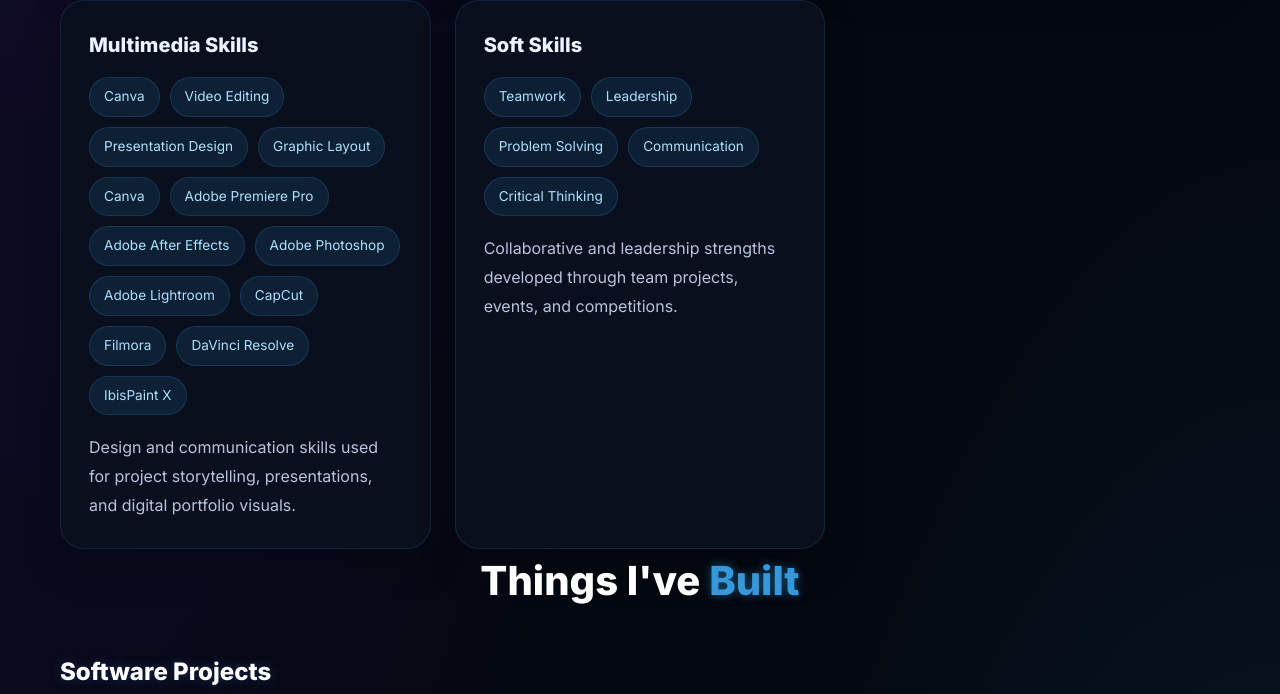
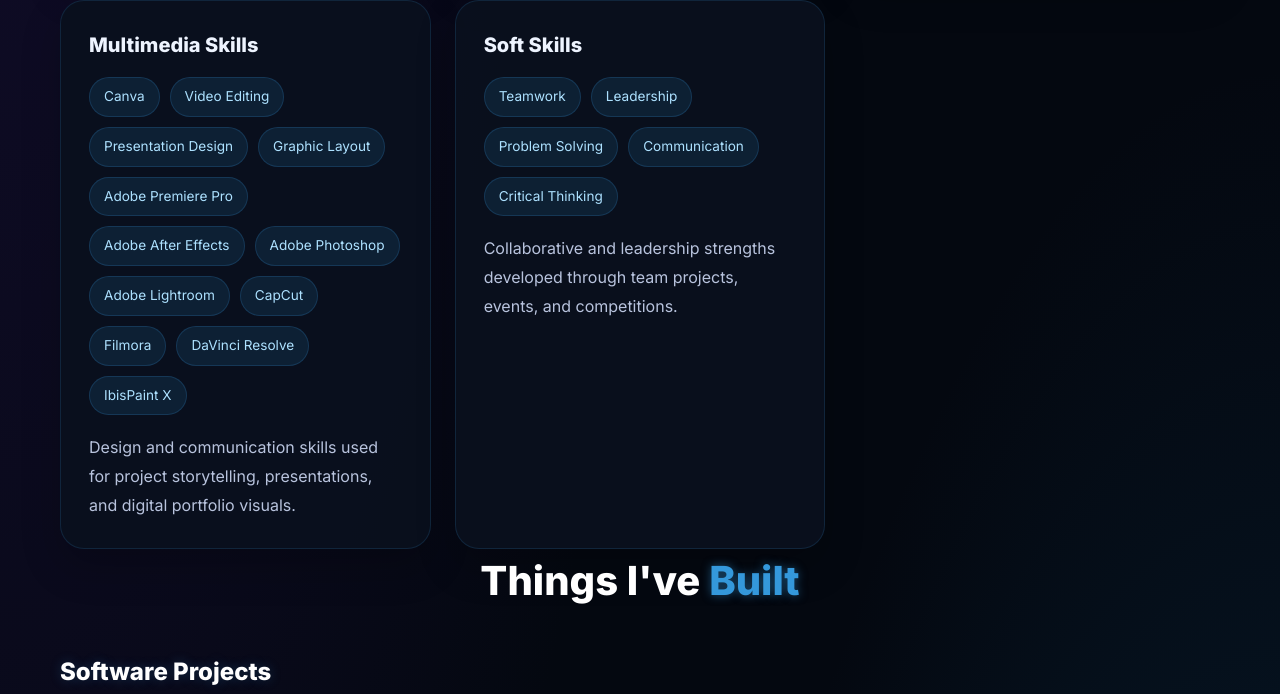
Before and after one commit to smznthariuz/samportfolio, a plain HTML site: page index.html in a window 1280 px wide. Shown: the part 2031-2725 px from the top of the page. Drawn offline with Linux system fonts and the light colour scheme.

Commit message:
Remove duplicate 'Canva' entry from index.html
Removed duplicate 'Canva' span from the list.

```diff
--- a/index.html
+++ b/index.html
@@ -177,7 +177,6 @@
                         <span>Video Editing</span>
                         <span>Presentation Design</span>
                         <span>Graphic Layout</span>
-                        <span>Canva</span>
                         <span>Adobe Premiere Pro</span>
                         <span>Adobe After Effects</span>
                         <span>Adobe Photoshop</span>
```
